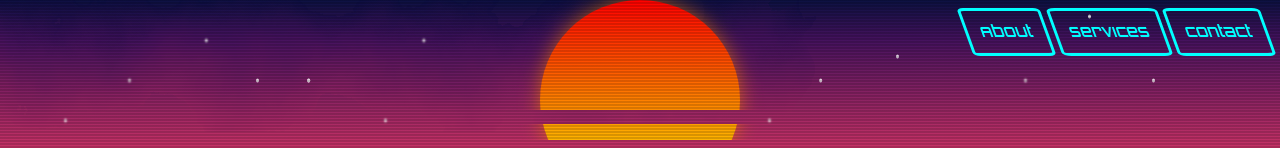
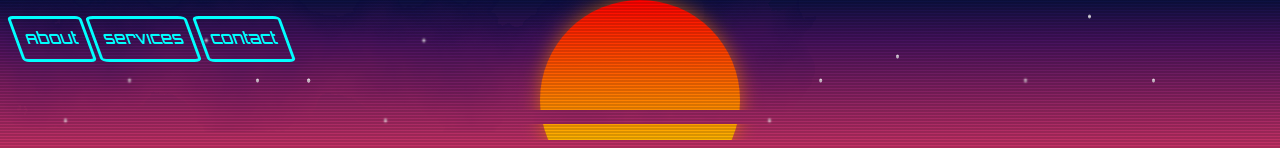
Before and after one commit to jeqb/Website.Frontend, a React (Create React App) app: page /about in a window 1280 px wide. Shown: the top 148 px of the page. Built offline with nearby package versions, Linux system fonts and the light colour scheme.

Commit message:
making progress on the header/navbar

```diff
--- a/src/components/header/Header.css
+++ b/src/components/header/Header.css
@@ -16,6 +16,7 @@
     align-items:center;
     justify-content:center;
     font-family: ZeroesTwo;
+    color:cyan;
 
     transform: skew(20deg);
 
--- a/src/components/header/Header.js
+++ b/src/components/header/Header.js
@@ -1,9 +1,12 @@
-import React from 'react';
+import React, { useState } from 'react';
 import { withRouter, useHistory  } from 'react-router-dom';
 
 import './Header.css';
 
 const Header = () => {
+
+  const [isNavCollapsed, setIsNavCollapsed] = useState(true);
+  const handleNavCollapse = () => setIsNavCollapsed(!isNavCollapsed);
 
   const history = useHistory();
 
@@ -14,26 +17,53 @@ const Header = () => {
   };
 
   return (
-    <div className="Header">
+    <nav className="navbar navbar-expand-lg navbar-expand-md navbar-dark ">
+      <div className="container-fluid">
+        <button
+          className="navbar-toggler"
+          type="button"
+          data-bs-toggle="collapse"
+          data-bs-target="#navbarSupportedContent"
+          aria-controls="navbarSupportedContent"
+          aria-expanded={!isNavCollapsed ? true : false}
+          aria-label="Toggle navigation"
+          onClick={handleNavCollapse}
+        >
+          <span className="navbar-toggler-icon"></span>
+        </button>
+        <div className={`${isNavCollapsed ? 'collapse' : ''} navbar-collapse`} id="navbarSupportedContent">
+          <ul className="navbar-nav me-auto mb-2 mb-lg-0">
+            <li className="nav-item">
               <div
-        className="Button End"
+                className="nav-link active Button"
+                aria-current="page"
+                onClick={() => handleClick('/about')}
+              >
+                About
+              </div>
+            </li>
+            <li className="nav-item">
+              <div
+                className="nav-link active Button"
+                aria-current="page"
+                onClick={() => handleClick('/services')}
+              >
+                Services
+              </div>
+            </li>
+            <li className="nav-item">
+              <div
+                  className="nav-link active Button"
+                  aria-current="page"
                   onClick={() => handleClick('/contact')}
                 >
                   Contact
                 </div>
-      <div
-        className="Button"
-        onClick={() => handleClick('/services')}
-      >
-        Services
-      </div>
-      <div
-        className="Button"
-        onClick={() => handleClick('/about')}
-      >
-        About
+            </li>
+          </ul>
         </div>
       </div>
+    </nav>
   );
 };
 
--- a/src/custom.scss
+++ b/src/custom.scss
@@ -1,4 +1,10 @@
 // Override default variables before the import
+$cyan:    cyan !default;
+$navbar-dark-color:                 rgba($cyan, .55) !default;
+$navbar-dark-hover-color:           rgba($cyan, .75) !default;
+$navbar-dark-active-color:          $cyan !default;
+$navbar-dark-disabled-color:        rgba($cyan, .25) !default;
+$navbar-dark-toggler-border-color:  rgba($cyan, .1) !default;
 
 // Import Bootstrap and its default variables
 @import '~bootstrap/scss/bootstrap.scss';
```
Lines whose indentation alone changed are shown as unchanged.
